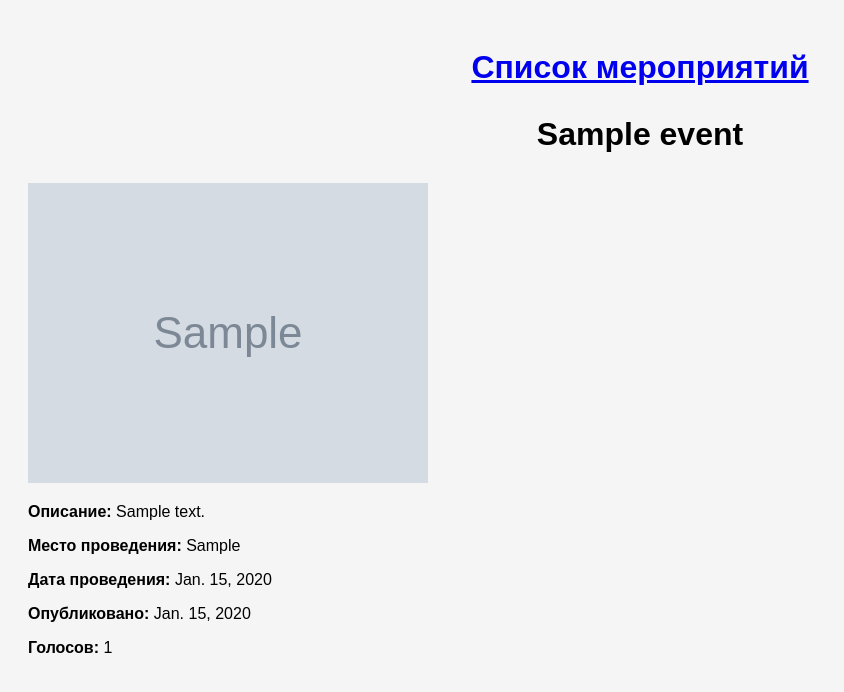
After one commit to ArsKostromin/VibeTogether, a Django app: a page that uses frontend/templates/base.html in a window 1280 px wide. The commit adds this page. Shown: the top 692 px of the page, without its empty margins (0-844 px from the left). Run offline with Django 5.2, Linux system fonts and the light colour scheme; tables that the repository leaves empty hold one stand-in row (values such as "Sample post"); grey boxes marked "Sample" are stand-in pictures.

```diff
--- a/events/models.py
+++ b/events/models.py
@@ -1,4 +1,5 @@
 from django.db import models
+from django.urls import reverse
 
 # Create your models here.
 class Events(models.Model):
@@ -15,3 +16,15 @@ class Events(models.Model):
         verbose_name_plural = 'Мероприятия'
         verbose_name = 'мероприятие'
         ordering = ['-published']
+
+    def get_absolute_url(self):
+        """
+        Возвращает URL-адрес для доступа к определенному экземпляру книги.
+        """
+        return reverse('event_detail', args={ self.slug })
+
+    def __str__(self):
+        """
+        Строка для представления модельного объекта.
+        """
+        return self.name
--- a/events/urls.py
+++ b/events/urls.py
@@ -5,11 +5,12 @@ from django.urls import re_path
 from django.conf import settings
 from django.conf.urls.static import static
 # from rest_framework.routers import DefaultRouter
-from .views import EventsListView
+from .views import EventsListView, EventDetailView
 
 
 urlpatterns = [
-    path('', EventsListView.as_view(), name='events_list')
+    path('', EventsListView.as_view(), name='events_list'),
+    path('<slug>', EventDetailView.as_view(), name='event_detail')
 ]
 
 if settings.DEBUG:
--- a/events/views.py
+++ b/events/views.py
@@ -15,5 +15,5 @@ class EventsListView(generic.ListView):
         return filter_events_by_title(query)
 
 
-class EventDetailView(generic.DateDetailView):
+class EventDetailView(generic.DetailView):
     model = Events
--- /dev/null
+++ b/frontend/templates/base.html
@@ -0,0 +1,21 @@
+{% load static %}
+<!DOCTYPE html>
+<html lang="ru">
+<head>
+    <meta charset="UTF-8">
+    <title>{% block title %}Мероприятия{% endblock %}</title>
+    <link rel="stylesheet" href="{% static 'css/style.css' %}">
+</head>
+<body>
+    <header>
+        <h1><a href="{% url 'events_list' %}">Список мероприятий</a></h1>
+    </header>
+
+    <main>
+        {% block content %}
+        {% endblock %}
+    </main>
+
+    <script src="{% static 'js/main.js' %}"></script>
+</body>
+</html>
--- /dev/null
+++ b/frontend/templates/events/events_detail.html
@@ -0,0 +1,17 @@
+{% extends 'base.html' %}
+
+{% block content %}
+  <div class="event-detail">
+    <h1>{{ object.name }}</h1>
+
+    {% if object.img %}
+      <img src="{{ object.img.url }}" alt="{{ object.name }}" style="max-width: 100%; height: auto;">
+    {% endif %}
+
+    <p><strong>Описание:</strong> {{ object.description }}</p>
+    <p><strong>Место проведения:</strong> {{ object.location }}</p>
+    <p><strong>Дата проведения:</strong> {{ object.date }}</p>
+    <p><strong>Опубликовано:</strong> {{ object.published }}</p>
+    <p><strong>Голосов:</strong> {{ object.vote }}</p>
+  </div>
+{% endblock %}
```
Also changed, not shown: frontend/templates/events/events_list.html (+7 -14 lines), images/ChatGPT_Image_6_апр._2025_г._13_43_35.png (added).
